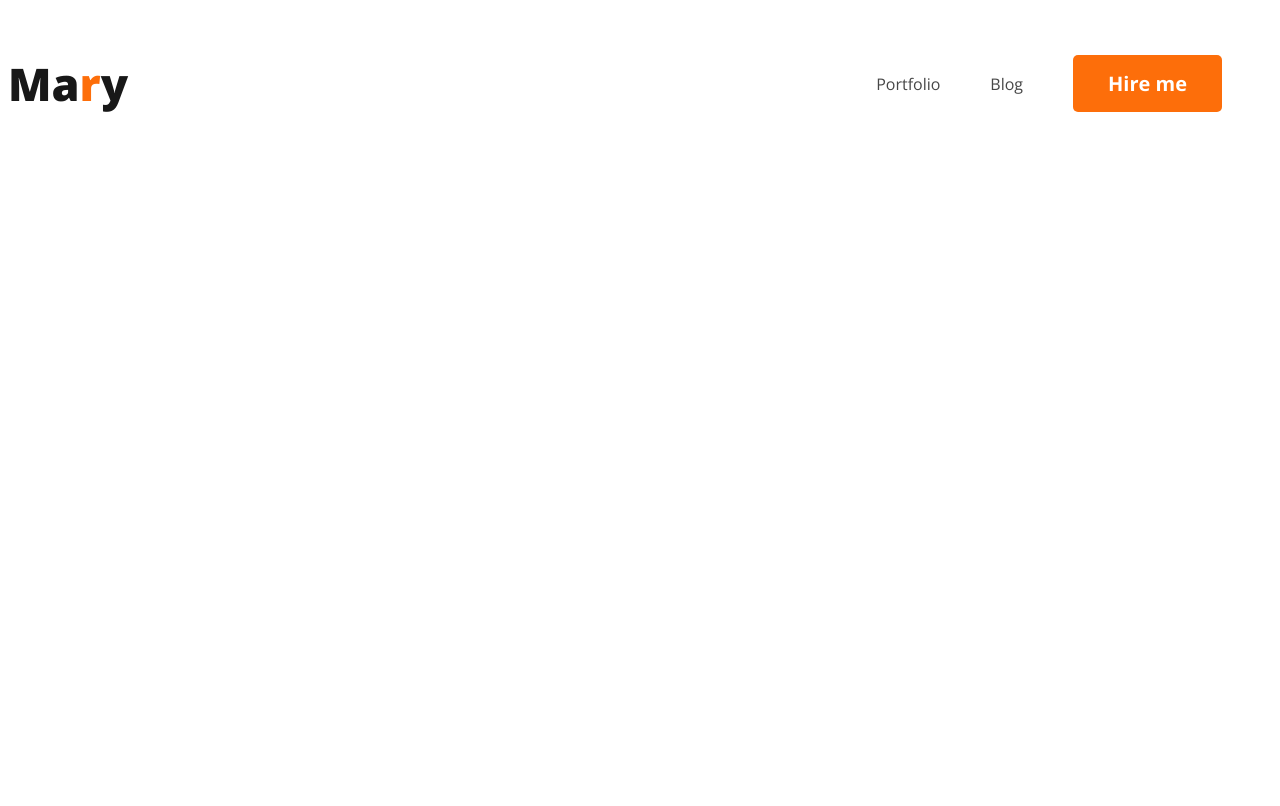
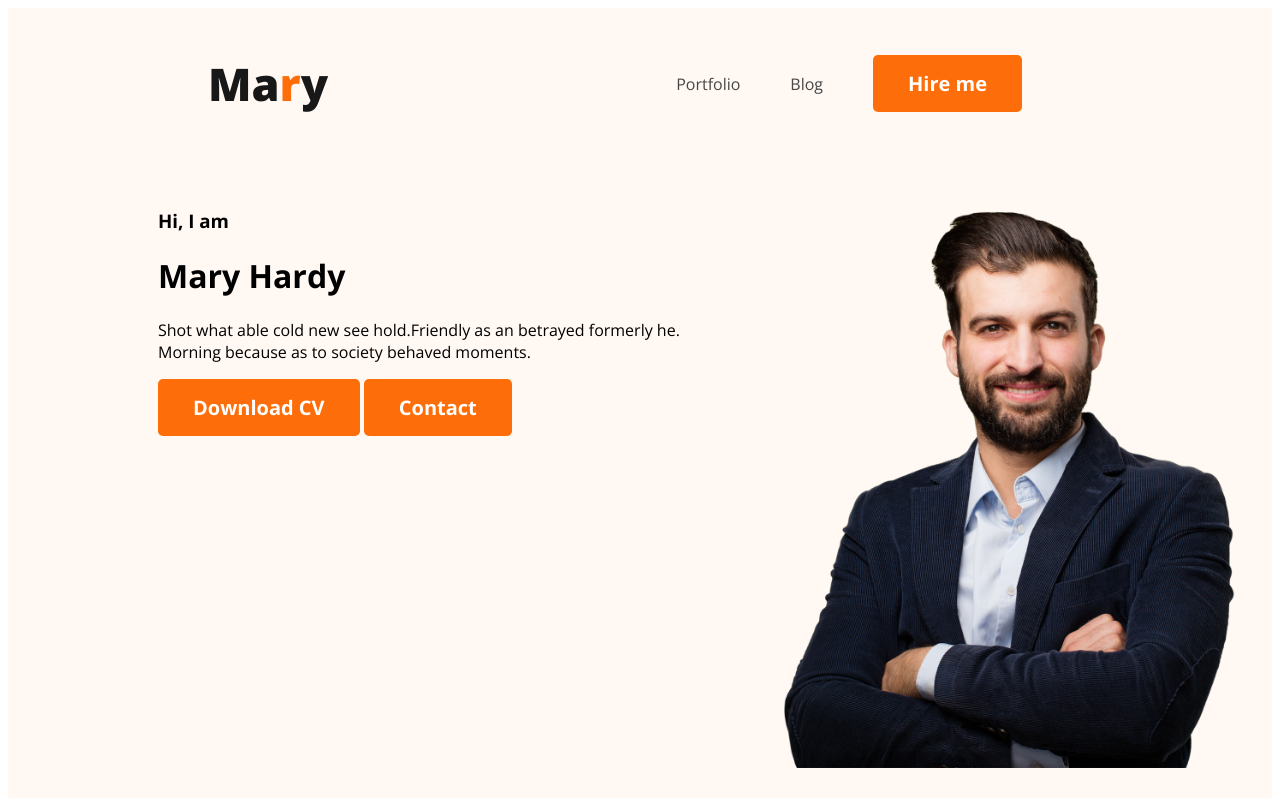
Before and after one commit to RedwanAk/portfolio, a plain HTML site: page index.html in a window 1280 px wide. Drawn offline with nearby package versions, Linux system fonts and the light colour scheme.

Commit message:
added the title

```diff
--- a/index.html
+++ b/index.html
@@ -7,7 +7,7 @@
     <link rel="stylesheet" href="style.css">
 </head>
 <body>
-    <header>
+    <header class="header">
         <nav>
             <h3 class="nav-title">Ma<span class="orange">r</span>y</h3>
             <ul>
@@ -16,6 +16,16 @@
                 <li><button class="bttn">Hire me</button></li>
             </ul>
         </nav>
+        <div class="banner">
+            <div class="banner-content">
+                <h3 class="banner-greeting">Hi, I  am</h3>
+                <h1 class="banner-title">Mary Hardy</h1>
+                <p>Shot what able cold new see hold.Friendly as an betrayed formerly he. Morning because as to society behaved moments.</p>
+                <button class="bttn">Download CV</button>
+                <button class="bttn">Contact</button>
+            </div>
+            <img class="profile" src="images/hardy.png" alt="">
+        </div>
     </header>
     <main>
 
--- a/style.css
+++ b/style.css
@@ -11,6 +11,7 @@ nav{
     display: flex;
     justify-content: space-between;
     align-items: center;
+    margin: 0 200px;
 }
 .nav-title{
     color: #181818;
@@ -41,3 +42,15 @@ nav a{
     color: white;
     padding: 15px 35px;
 }
+/* header related stuff */
+.header{
+    background-color: #FFF8F3;
+}
+.banner{
+    padding: 30px 30px 30px 150px;
+    display: flex;
+    align-content: center;
+}
+.banner .profile{
+    width: 500px;
+}
```
